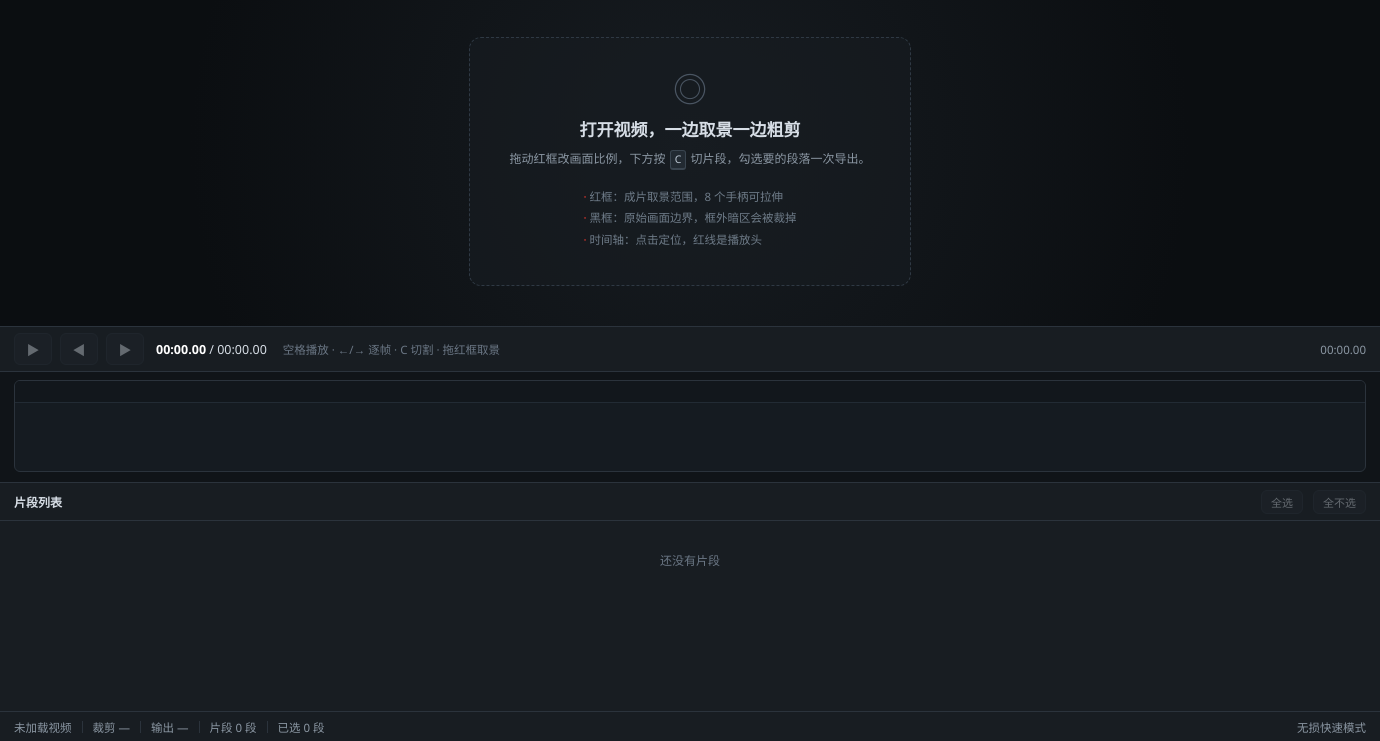
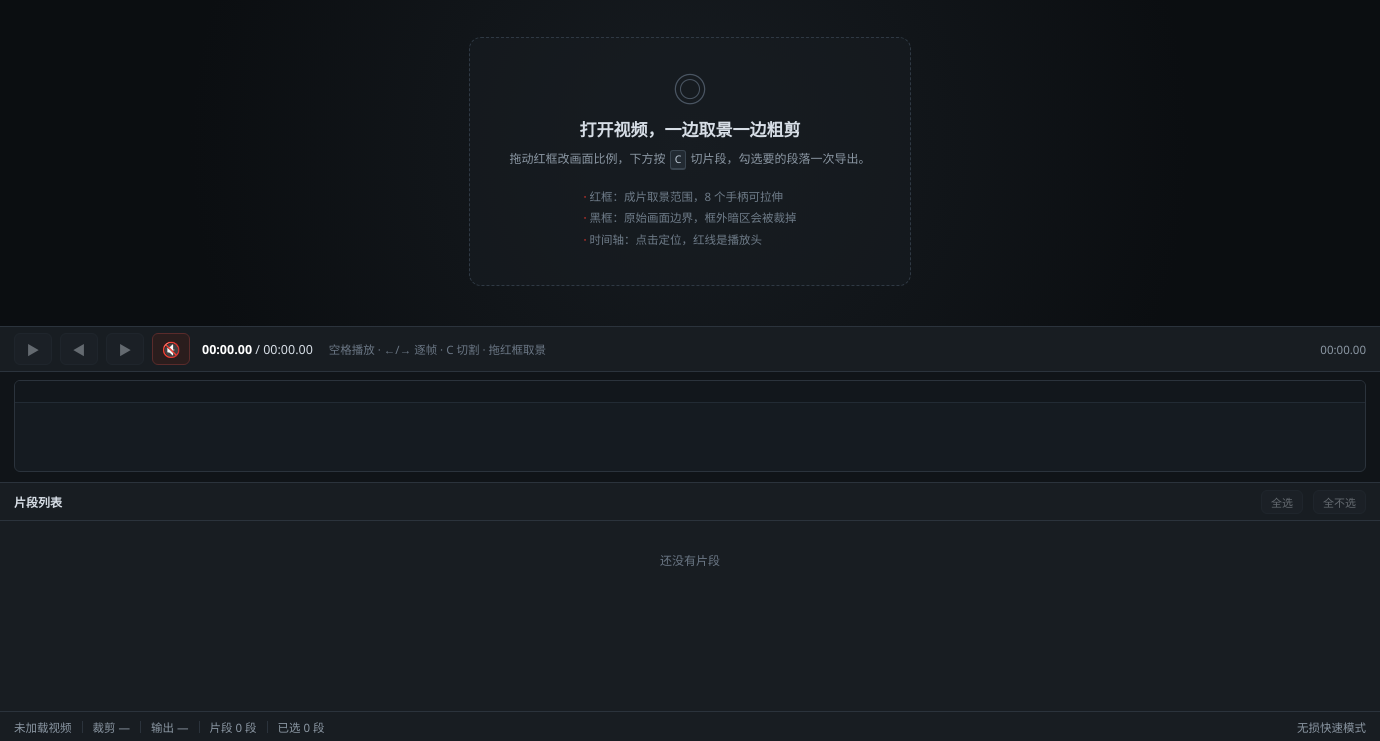
Before and after one commit to xc278260759/xcVideoEdit, an Electron app: page renderer/studio.html in a window 1380 px wide. Shown: the part 59-800 px from the top of the page. Drawn offline with Linux system fonts and the light colour scheme.

Commit message:
新增静音开关，默认静音，仅影响预览不影响导出的音轨

```diff
--- a/renderer/studio.css
+++ b/renderer/studio.css
@@ -31,3 +31,15 @@
 .field { flex: 0 0 auto; }
 .mode-hint { display: none; }
 .out-size { min-width: 148px; color: var(--text); }
+
+/* 静音开关：默认静音，按钮标红 */
+#btnMute { font-size: 15px; line-height: 1; }
+.btn.icon.mute-on {
+  color: #ff8b84;
+  border-color: #5a2b2b;
+  background: #2a1d1d;
+}
+.btn.icon.mute-on:hover:not(:disabled) {
+  background: #352323;
+  border-color: #7a3b3b;
+}
--- a/renderer/studio.html
+++ b/renderer/studio.html
@@ -109,6 +109,7 @@
         <button id="btnPlay" class="btn icon" title="播放 / 暂停（空格）" disabled>▶</button>
         <button id="btnPrev" class="btn icon" title="上一帧（←）" disabled>◀</button>
         <button id="btnNext" class="btn icon" title="下一帧（→）" disabled>▶</button>
+        <button id="btnMute" class="btn icon mute-on" title="静音开关（当前：静音）">🔇</button>
         <span class="time-read"><b id="timeNow">00:00.00</b> / <span id="timeDur">00:00.00</span></span>
         <span class="keys-hint">空格播放 · ←/→ 逐帧 · C 切割 · 拖红框取景</span>
         <div class="spacer"></div>
--- a/renderer/studio.js
+++ b/renderer/studio.js
@@ -13,6 +13,7 @@ const els = {
   btnPlay: $('btnPlay'),
   btnPrev: $('btnPrev'),
   btnNext: $('btnNext'),
+  btnMute: $('btnMute'),
   btnCutTop: $('btnCutTop'),
   btnExport: $('btnExport'),
   btnSelectAll: $('btnSelectAll'),
@@ -55,6 +56,7 @@ const state = {
   mode: 'lossless',
   exporting: false,
   dragging: false,
+  muted: true,
 
   preset: 'source',
   ratio: null,
@@ -627,6 +629,7 @@ async function loadVideo (file) {
 
     els.video.src = toXcUrl(file)
     els.video.load()
+    els.video.muted = state.muted
 
     els.btnPlay.disabled = false
     els.btnPrev.disabled = false
@@ -685,6 +688,14 @@ function togglePlay () {
   if (!state.info) return
   if (els.video.paused) els.video.play().catch(() => {})
   else els.video.pause()
+}
+
+function setMuted (m) {
+  state.muted = !!m
+  els.video.muted = state.muted
+  els.btnMute.textContent = state.muted ? '🔇' : '🔊'
+  els.btnMute.title = state.muted ? '静音开关（当前：静音）' : '静音开关（当前：有声）'
+  els.btnMute.classList.toggle('mute-on', state.muted)
 }
 
 function stepFrame (dir) {
@@ -779,6 +790,7 @@ els.btnOpen.addEventListener('click', async () => {
 })
 
 els.btnPlay.addEventListener('click', togglePlay)
+els.btnMute.addEventListener('click', () => setMuted(!state.muted))
 els.btnPrev.addEventListener('click', () => stepFrame(-1))
 els.btnNext.addEventListener('click', () => stepFrame(1))
 els.btnCutTop.addEventListener('click', cutAtPlayhead)
@@ -934,3 +946,4 @@ const initialVideo = new URLSearchParams(location.search).get('video')
 if (initialVideo) loadVideo(initialVideo)
 
 els.modeHint.textContent = '切点对齐关键帧，秒出片（起点可能前后偏移）'
+setMuted(true)
```
Also changed, not shown: tools/snap.js (+7 -0 lines).
